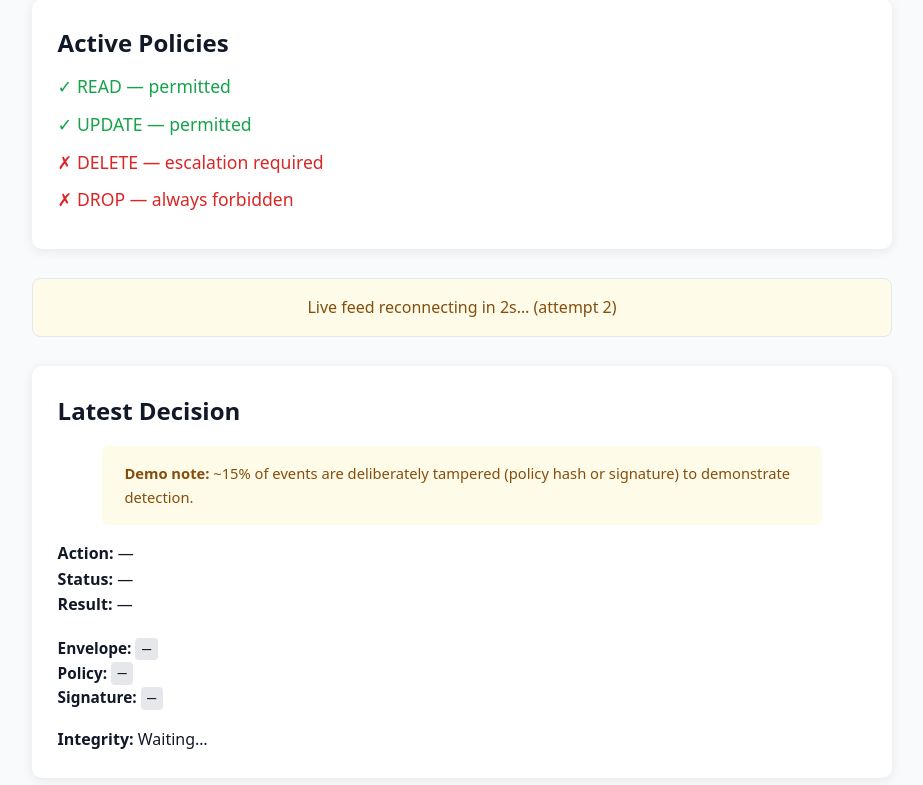
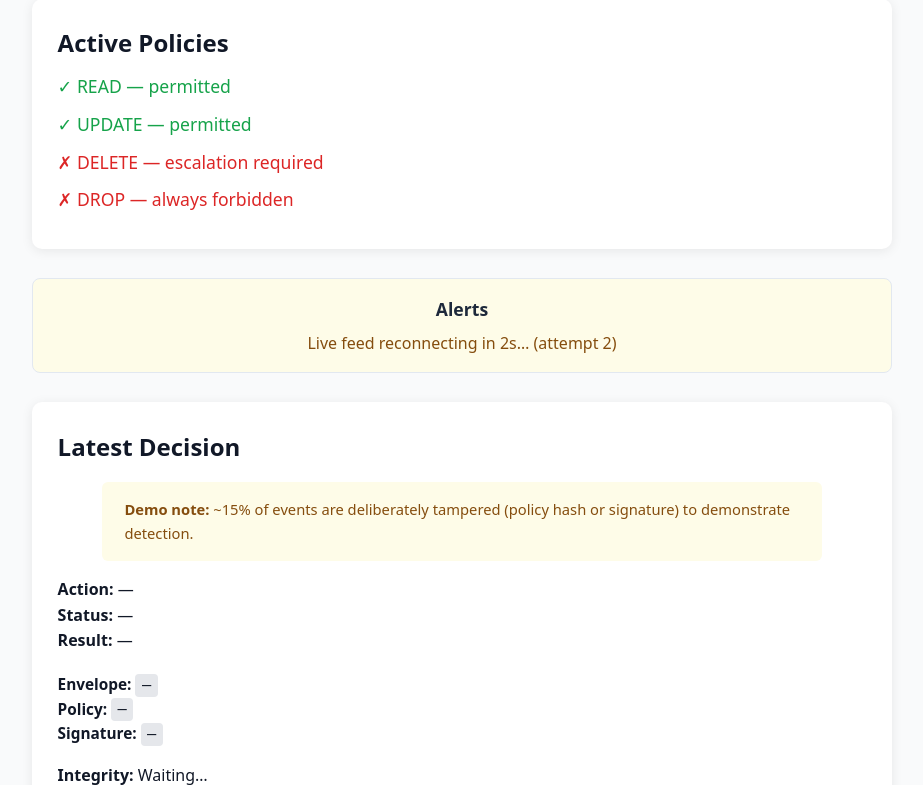
Before and after one commit to babyblueviper1/ai-governance-architecture, a Flask app: page / in a window 1280 px wide. Shown: the part 433-1218 px from the top of the page, without its empty margins (178-1101 px from the left). Run offline with Flask 3, Linux system fonts and the light colour scheme; data that the repository does not hold is empty.

Commit message:
nodes eternal

```diff
--- a/drvl-demo/templates/index.html
+++ b/drvl-demo/templates/index.html
@@ -224,6 +224,24 @@
     text-align: center;
   }
 
+  #alerts:empty::before {
+    content: "Alerts";
+    display: block;
+    font-weight: 600;
+    font-size: 1.1rem;
+    color: #1e293b;          /* dark gray for heading */
+    margin-bottom: 0.5rem;
+  }
+
+  #alerts:not(:empty)::before {
+    content: "Alerts";
+    display: block;
+    font-weight: 600;
+    font-size: 1.1rem;
+    color: #1e293b;
+    margin-bottom: 0.5rem;
+  }
+
   .info-box {
     background: #eff6ff;
     border-left: 4px solid var(--primary);
@@ -405,9 +423,8 @@
   <div class="policy-item restricted">✗ DROP — always forbidden</div>
 </div>
 
-<div id="alerts" style="min-height:2.4rem; padding:1rem; margin:0 auto 1.8rem; max-width:860px; border-radius:8px; font-weight:500; text-align:center; background:#f8fafc; border:1px solid #e2e8f0;">
-  <strong style="display:block; margin-bottom:0.5rem; font-size:1.1rem; color:#1e293b;">Alerts</strong>
-</div>
+<div id="alerts" style="min-height:2.4rem; padding:1rem; margin:0 auto 1.8rem; max-width:860px; border-radius:8px; font-weight:500; text-align:center; background:#f8fafc; border:1px solid #e2e8f0;"></div>
+
 <div class="panel">
   <h2>Latest Decision</h2>
   <div class="warning-text" style="max-width:720px; margin:1rem auto;">
@@ -595,6 +612,10 @@ function renderQueue(queue) {
   let pending = 0;
 
   queue.forEach(item => {
+    // Skip rendering resolved items (APPROVED / DENIED)
+    // This prevents them from re-appearing after SSE update
+    if (item.status !== "PENDING") return;
+
     const div = document.createElement("div");
     div.className = `queue-item ${item.status.toLowerCase()}`;
 
@@ -642,12 +663,13 @@ function renderQueue(queue) {
           }, 800);  // matches fade duration
         }, 1500);  // show "approved" state for 1.5 seconds
       };
+
       const deny = document.createElement("button");
       deny.className = "btn-deny";
       deny.textContent = "Deny";
       deny.setAttribute("aria-label", `Deny escalation request #${item.request_id}`);
       deny.onclick = async () => {
-         await denyRequest(item.request_id);
+        await denyRequest(item.request_id);
 
         // Visual feedback: change to denied style + remove buttons
         div.className = "queue-item denied";
```
